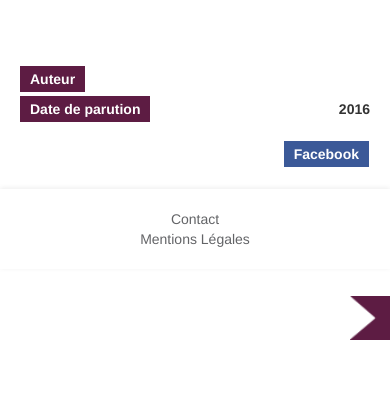
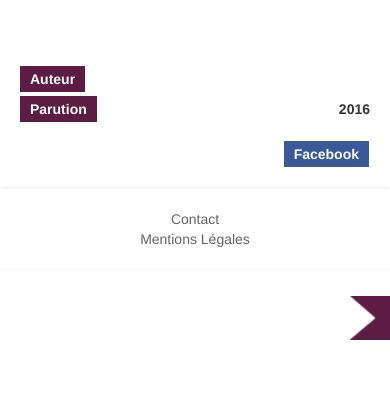
Before and after one commit to ngdo-pro/WCS_Projet2, a Symfony app: template app/Resources/views/book/showToPublic.html.twig in a window 390 px wide. Shown: the part 361-781 px from the top of the page. Run offline with Twig, Linux system fonts and the light colour scheme; the template is opened without the code that fills it, so the values that code supplies are empty; some libraries are stand-ins or nearby versions.

Commit message:
bugFixed

```diff
--- a/app/Resources/views/book/showToPublic.html.twig
+++ b/app/Resources/views/book/showToPublic.html.twig
@@ -34,19 +34,19 @@
         </div>
     </div>
     <div class="row">
-        <div class="col-xs-12 col-md-5">
+        <div class="col-xs-12 col-md-4">
             <table class="info-container">
                 <tr>
                     <th><span class="tag">Auteur</span></th>
                     <td>{{ book.author }}</td>
                 </tr>
                 <tr>
-                    <th><span class="tag">Date de parution</span></th>
+                    <th><span class="tag">Parution</span></th>
                     <td>{{ book.releaseDate|date("Y", "Europe/Paris") }}</td>
                 </tr>
             </table><br />
         </div>
-        <div class="col-md-offset-3 col-md-4 button-facebook">
+        <div class="col-md-offset-4 col-md-4 button-facebook">
             <a href="{{ book.facebookLinkUrl }}" target="_blank">Facebook</a>
         </div>
     </div>
```
